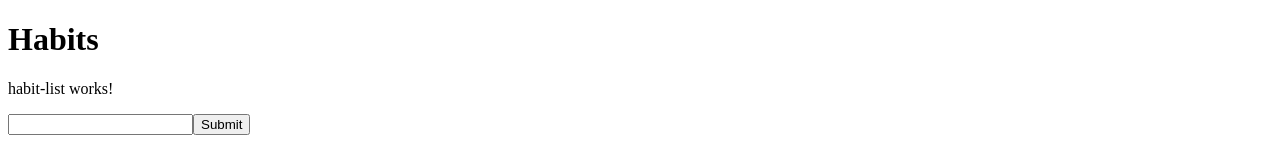
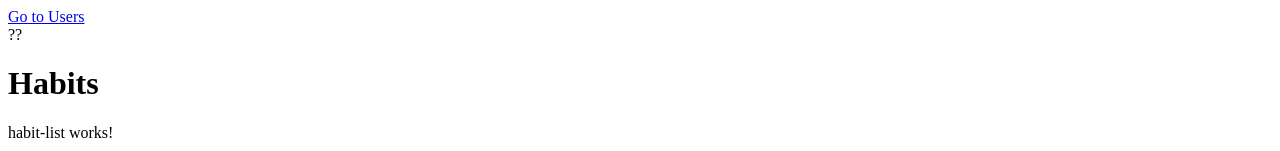
Before and after one commit to dwyfrequency/angular-habit-tracker, an Angular app: page / in a window 1280 px wide. Shown: the top 151 px of the page. Built offline with nearby package versions, Linux system fonts and the light colour scheme; no server answers.

Commit message:
add multicasting for rxjs

```diff
--- a/src/app/app.component.html
+++ b/src/app/app.component.html
@@ -1 +1,5 @@
+<nav>
+  <div><a routerLink="/users">Go to Users</a></div>
+  <div><a>??</a></div>
+</nav>
 <router-outlet></router-outlet>
--- a/src/app/user-list/user/user.component.ts
+++ b/src/app/user-list/user/user.component.ts
@@ -1,7 +1,7 @@
 import { Component, OnInit } from '@angular/core';
 import { ActivatedRoute } from '@angular/router';
 import { Observable } from 'rxjs';
-import { map, switchMap, tap } from 'rxjs/operators';
+import { map, share, switchMap, tap } from 'rxjs/operators';
 import { UsersService } from 'src/app/services/users.service';
 
 @Component({
@@ -23,7 +23,10 @@
   ) {}
 
   ngOnInit(): void {
-    this.userId = this.route.params.pipe(map((params) => Number(params.id)));
+    this.userId = this.route.params.pipe(
+      map((params) => Number(params.id)),
+      share()
+    );
     this.userTodos = this.userId.pipe(
       switchMap((id) => this.userService.getUserTodos(id))
     );
```
